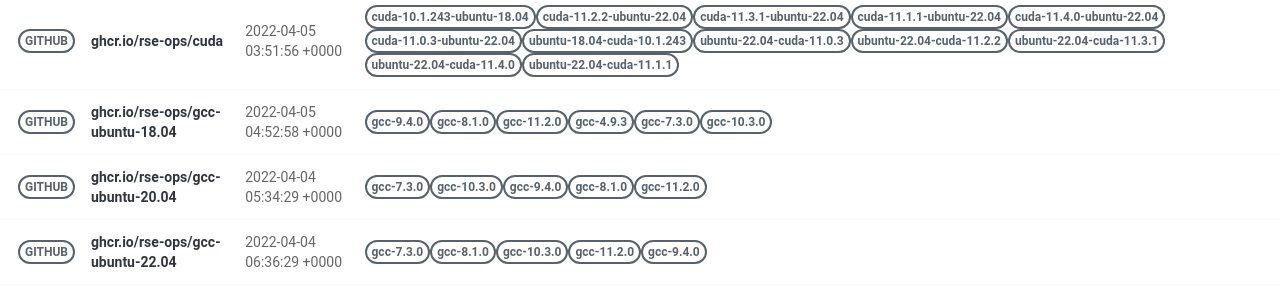
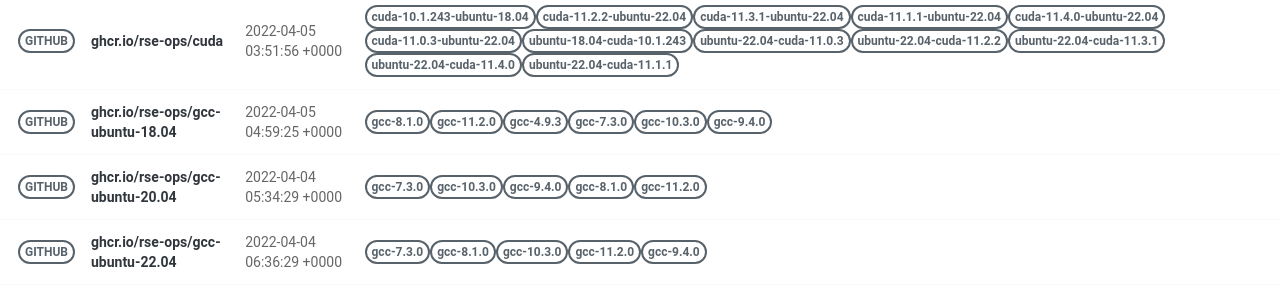
Before and after one commit to rse-ops/docker-images, a Jekyll site: the page built from pages/index.md, in a window 1280 px wide. Shown: the part 502-801 px from the top of the page. Built offline with Jekyll 4.4.1, drawn with Linux system fonts in a browser that asks for light colours; nearby versions of some CDN libraries.

Commit message:
Automated push to update library 2022-04-05

```diff
--- a/_library/ghcr.io-rse-ops-gcc-ubuntu-18.04.md
+++ b/_library/ghcr.io-rse-ops-gcc-ubuntu-18.04.md
@@ -1,14 +1,11 @@
 ---
 layout: container
 name: ghcr.io/rse-ops/gcc-ubuntu-18.04
-updated_at: 2022-04-05 04:52:58.844064
+updated_at: 2022-04-05 04:59:25.522762
 
 
 container_url: https://github.com/orgs/rse-ops/packages/container/package/gcc-ubuntu-18.04
 versions:
- - tag: gcc-9.4.0
-   dockerfile: https://github.com/rse-ops/docker-images/blob/main/ubuntu/gcc/Dockerfile
-   manifest: https://crane.ggcr.dev/manifest/ghcr.io/rse-ops/gcc-ubuntu-18.04:gcc-9.4.0
  - tag: gcc-8.1.0
    dockerfile: https://github.com/rse-ops/docker-images/blob/main/ubuntu/gcc/Dockerfile
    manifest: https://crane.ggcr.dev/manifest/ghcr.io/rse-ops/gcc-ubuntu-18.04:gcc-8.1.0
```
Also changed, not shown: other parts of _library/ghcr.io-rse-ops-gcc-ubuntu-18.04.md (+3 -0 lines).
